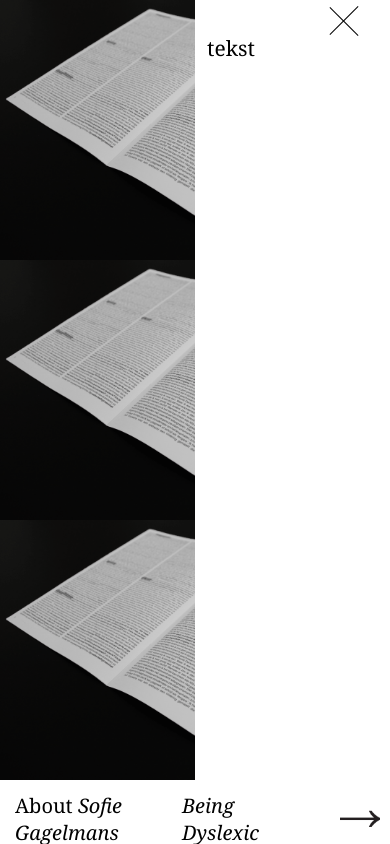
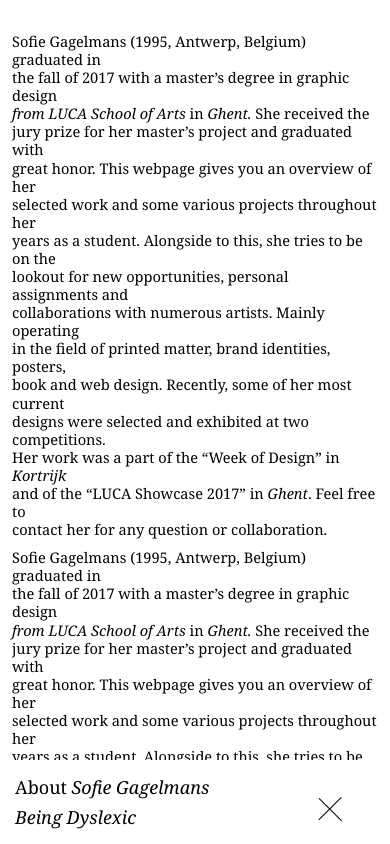
Before and after one commit to ChristopheVandePoel/website-port-sofie, a plain HTML site: page index.html in a window 390 px wide. Both pictures are taken after a click on the link "Being Dyslexic". Drawn offline with Linux system fonts and the light colour scheme.

Commit message:
feat: first version

```diff
--- a/index.html
+++ b/index.html
@@ -3,6 +3,7 @@
   <head>
     <meta charset="UTF-8">
     <title>Sofie Gagelmans</title>
+    <meta name="viewport" content="width=device-width,initial-scale=1">
     <link rel="stylesheet" type="text/css" href="./styles.css" />
     <link rel="stylesheet" type="text/css" href="./scrollbar.css" />
     <script src="./js/scrollbar.js"></script>
@@ -20,12 +21,12 @@
     <footer>
       <div class="footer-buttons">
         <div class="footer-left">
-          <a href="javascript:;" onclick="openSlider('left')" id="left-slide-button">About
+          <a href="javascript:;" onclick="toggleSlider('left')" id="left-slide-button">About
             <em>Sofie Gagelmans</em>
           </a>
         </div>
         <div class="footer-right">
-          <a href="javascript:;" onclick="openSlider('right')" id="right-slide-button">
+          <a href="javascript:;" onclick="toggleSlider('right')" id="right-slide-button">
             <em>LUCA Showcase</em>
           </a>
         </div>
--- a/js/app.js
+++ b/js/app.js
@@ -6,6 +6,8 @@
 // dit zijn de linker en rechterknop van de footer, gescheiden door een komma, html mag, maar wees zuinig
 //
 
+
+// VARIABLES
 var content = {
     'page-1': ['About <em>Sofie Gagelmans</em>', '<em>Being Dyslexic</em>'],
     'page-2': ['About <em>Sofie Gagelmans</em>', '<em>Playing with Dyslexia</em>'],
@@ -18,6 +20,47 @@ var content = {
 
 var pages = Object.keys(content);
 var currentRequestId = 0;
+var screenBreakpoint = 1000;
+
+var open = {
+    right: false,
+    left: false,
+}
+
+
+// SLIDER FUNCTIONS
+
+function openSlider(side) {
+    if($(window).width() < screenBreakpoint) {
+        closeSlider(side !== 'right' ? 'right' : 'left' )
+    }
+    $('#slider-from-' + side + ' a.x').show();
+    document.getElementById("slider-from-" + side).style[side] = "0";
+    open[side] = true;
+    return false;
+}
+
+function closeSlider(side) {
+    var needsPercNao = '50';
+    if($(window).width() < screenBreakpoint) {
+        needsPercNao = '100';
+        $('#slider-from-' + side + ' a.x').hide();
+    }
+    document.getElementById("slider-from-" + side).style[side] = "-" + needsPercNao + "%";
+    open[side] = false;
+    return false;
+}
+
+function toggleSlider(side) {
+    if(open[side]) {
+        closeSlider(side);
+    } else {
+        openSlider(side);
+    }
+}
+
+
+// PAGEFUNCTIONS
 
 function preparePage(page) {
     if (currentRequestId === 0) {
@@ -33,11 +76,16 @@ function preparePage(page) {
 }
 
 function loadPage(page) {
+    // tell variables both panes are closed :(
+    open.right = false;
+    open.left = false;
     preparePage(page);
+
+    // load with cachebusting
     $(".fade-container").load(page + '.html?_' + (new Date()).getTime(), function () {
         $(".fade-container").fadeIn(200);
         const container = document.querySelector('#style-2');
-        // TODO: add check here:
+
         new PerfectScrollbar(container);
         history.replaceState({ page: page }, page, "#" + page);
     });
@@ -80,3 +128,16 @@ $(window).bind("popstate", function (e) {
         loadPage(state.page);
     }
 });
+
+window.addEventListener("load",function() {
+	// Set a timeout...
+	setTimeout(function(){
+		// Hide the address bar!
+		window.scrollTo(0, 1);
+	}, 0);
+});
+
+window.onresize = function() {
+    closeSlider('left');
+    closeSlider('right');
+}
--- a/js/sliders.js
+++ /dev/null
@@ -1,10 +0,0 @@
-function openSlider(side) {
-    document.getElementById("slider-from-" + side).style[side] = "0";
-    return false;
-}
-
-function closeSlider(side) {
-    var needsPercNao = ($(window).width() > 1000) ? '50' : '100';
-    document.getElementById("slider-from-" + side).style[side] = "-" + needsPercNao + "%";
-    return false;
-}
--- a/page-1.html
+++ b/page-1.html
@@ -33,7 +33,45 @@
   <div id="slider-from-right" class="slider-right">
     <a href="javascript:;" onclick="closeSlider('right')" class="x"></a>
     <br>
-    <p class="tekst-right">tekst
-    </p>
+    <p class="tekst-left">Sofie Gagelmans (1995, Antwerp, Belgium) graduated in
+        <br> the fall of 2017 with a master’s degree in graphic design
+        <br>
+         <em>from LUCA School of Arts</em> in
+         <em>Ghent.</em> She received the
+        <br> jury prize for her master’s project and graduated with
+        <br> great honor. This webpage gives you an overview of her
+        <br> selected work and some various projects throughout her
+        <br> years as a student. Alongside to this, she tries to be on the
+        <br> lookout for new opportunities, personal assignments and
+        <br> collaborations with numerous artists. Mainly operating
+        <br> in the field of printed matter, brand identities, posters,
+        <br> book and web design. Recently, some of her most current
+        <br> designs were selected and exhibited at two competitions.
+        <br> Her work was a part of the “Week of Design” in
+         <em>Kortrijk</em>
+        <br> and of the “LUCA Showcase 2017” in
+         <em>Ghent</em>. Feel free to
+        <br> contact her for any question or collaboration.
+        </p>
+        <p class="tekst-left">Sofie Gagelmans (1995, Antwerp, Belgium) graduated in
+        <br> the fall of 2017 with a master’s degree in graphic design
+        <br>
+         <em>from LUCA School of Arts</em> in
+         <em>Ghent.</em> She received the
+        <br> jury prize for her master’s project and graduated with
+        <br> great honor. This webpage gives you an overview of her
+        <br> selected work and some various projects throughout her
+        <br> years as a student. Alongside to this, she tries to be on the
+        <br> lookout for new opportunities, personal assignments and
+        <br> collaborations with numerous artists. Mainly operating
+        <br> in the field of printed matter, brand identities, posters,
+        <br> book and web design. Recently, some of her most current
+        <br> designs were selected and exhibited at two competitions.
+        <br> Her work was a part of the “Week of Design” in
+         <em>Kortrijk</em>
+        <br> and of the “LUCA Showcase 2017” in
+         <em>Ghent</em>. Feel free to
+        <br> contact her for any question or collaboration.
+        </p>
   </div>
 </div>
--- a/scrollbar.css
+++ b/scrollbar.css
@@ -22,7 +22,7 @@
 
 /* Scrollbar thumb styles */
 .ps__thumb-y {
-  background-color: blue;
+  background-color: rgba(255, 0, 34, 0.501);
   border-radius: 2em;
   width: 0.5em;
   right: 0.5em;
--- a/styles.css
+++ b/styles.css
@@ -73,10 +73,16 @@ footer {
   position: absolute;
   left: 0;
   bottom: 0;
-  height: 50px;
+  height: 5%;
   width: 100%;
   background-color: white;
 }
+
+.site-content {
+  z-index: 200;
+  position: relative;
+}
+
 /* content */
 .footer-container {
   display: flex;
@@ -220,7 +226,82 @@ footer {
   transform: rotate(0deg);
 }
 
-@media (max-width: 10px) {
+@media (max-width: 1120px) {
+  .slider-left, .slider-right {
+    font-size: 0.90em;
+  }
+}
+@media (max-width: 1000px) {
+  .slider-left, .slider-right {
+    width: 100%;
+    left: -100%;
+  }
+  .slider-right {
+    left: unset;
+    right: -100%;
+  }
+
+  .x {
+    position:fixed;
+    display: none;
+    bottom: 5px;
+    right: 10px;
+    background-color: white;
+    width: 100px;
+  }
+}
+
+@media (max-width: 500px) {
+  body {
+    font-size: 18px;
+  }
+  footer {
+    height: 10%;
+  }
+  #style-2, .slider-left, .slider-right {
+    height: 90%;
+  }
+
+  .tekst-left, .tekst-right {
+    font-size: 0.9em;
+    line-height: 1.24em;
+  }
+
+  .footer-buttons {
+    flex-direction: column;
+    padding: 12px 15px;
+    padding-right: 0;
+  }
+  .footer-left, .footer-right {
+    margin-left: 15px;
+    width: 100%;
+  }
+
+  .footer-left, .footer-right {
+    margin-right: 0;
+    margin-left: 0;
+    flex: 1;
+  }
+  .footer-left a, .footer-right a {
+    margin-left: 0;
+  }
+
+  .navigation-arrows-container img {
+    max-height: 30px;
+  }
+
+  .x {
+    bottom: 20px;
+  }
+}
+
+@media (max-width: 360px) {
+  body {
+    font-size: 15px;
+  }
+}
+
+/* @media (max-width: 10px) {
 
 body {
   font-size: 1.5em;
@@ -250,7 +331,6 @@ body {
   flex-direction: row;
   justify-content: unset;
   align-items: unset;
-  /* overflow: hidden; */
   font-size: 0.9em;
   flex-shrink: 0;
 }
@@ -267,4 +347,4 @@ body {
   bottom: 2%;
   flex: unset;
 }
-}
+} */
```
Also changed, not shown: 1 other file.
